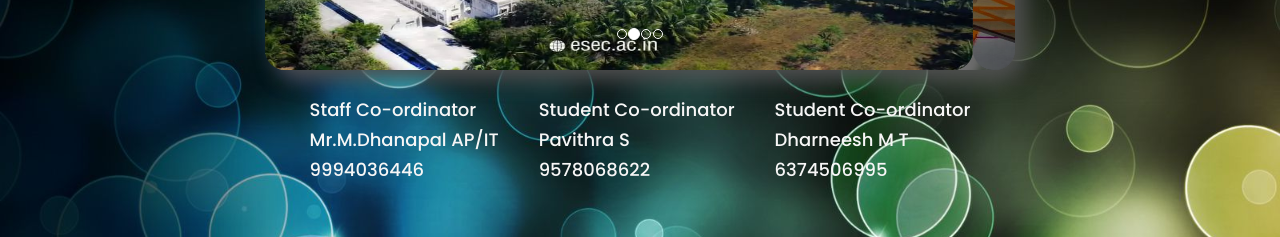
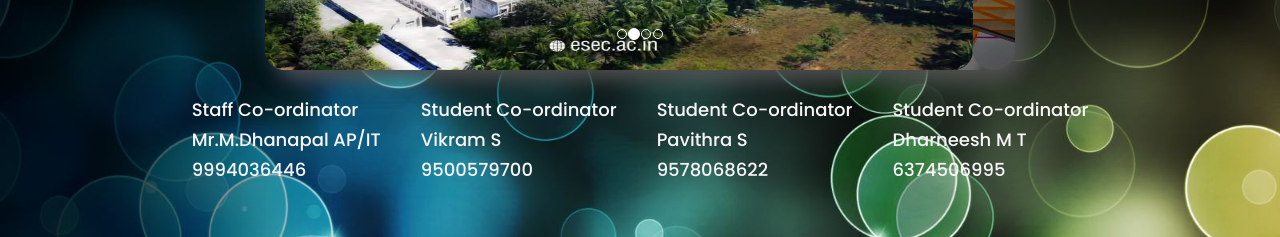
Before and after one commit to prasannaG300618/nodedb1, a website: page FORM.html in a window 1280 px wide. Shown: the part 3140-3377 px from the top of the page. Drawn offline with nearby package versions, Linux system fonts and the light colour scheme.

Commit message:
Update FORM.html

```diff
--- a/FORM.html
+++ b/FORM.html
@@ -673,6 +673,10 @@ ul.card{
             <h4>Mr.M.Dhanapal AP/IT </h4>
             <h4>9994036446</h4>
           </div>
+		 <div id="p2"><h4>Student Co-ordinator  </h4>
+                <h4>Vikram S</h4>
+                <h4>9500579700</h4>
+              </div>
               <div id="p2"><h4>Student Co-ordinator  </h4>
                 <h4>Pavithra S</h4>
                 <h4>9578068622</h4>
```
